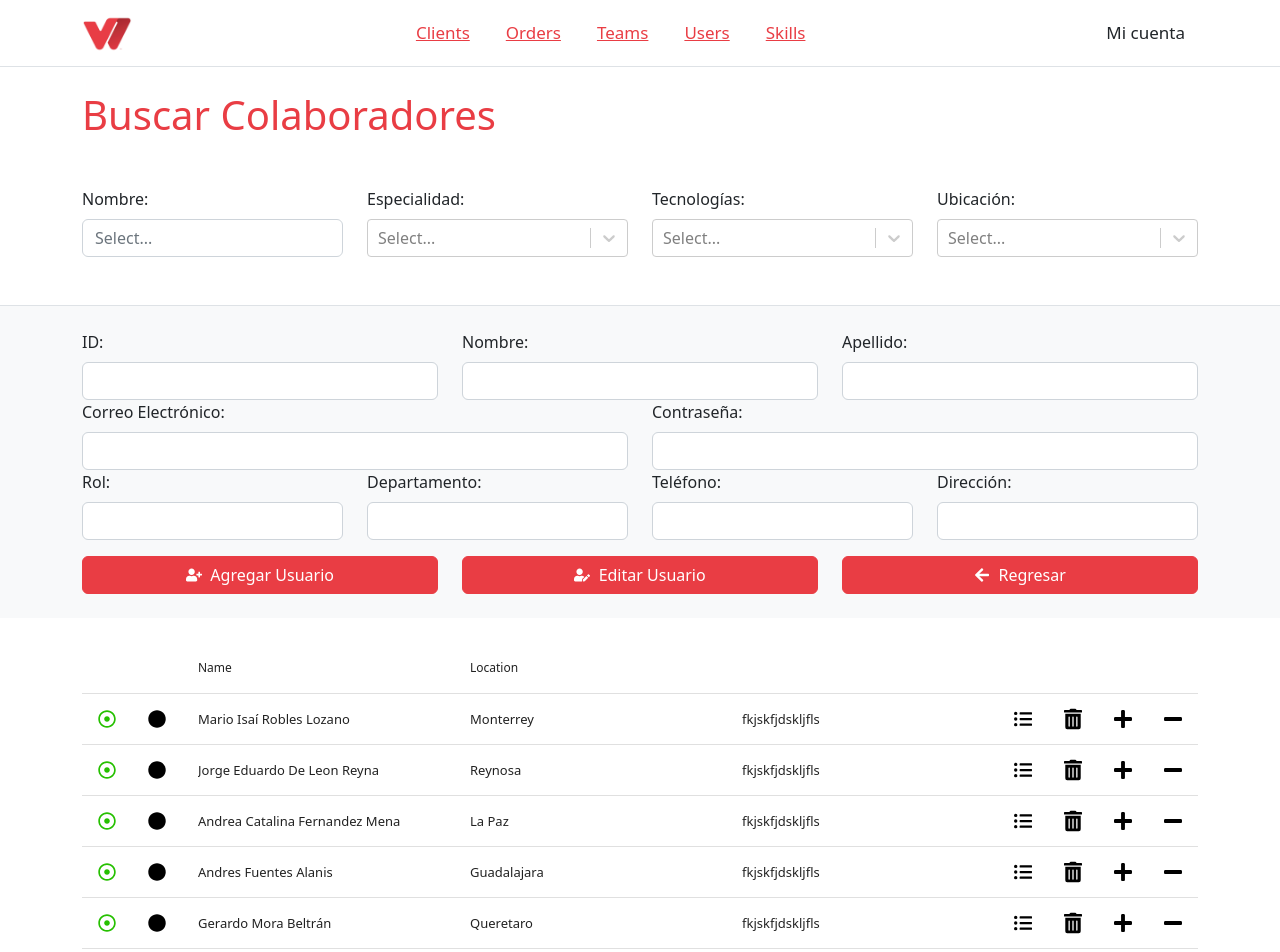
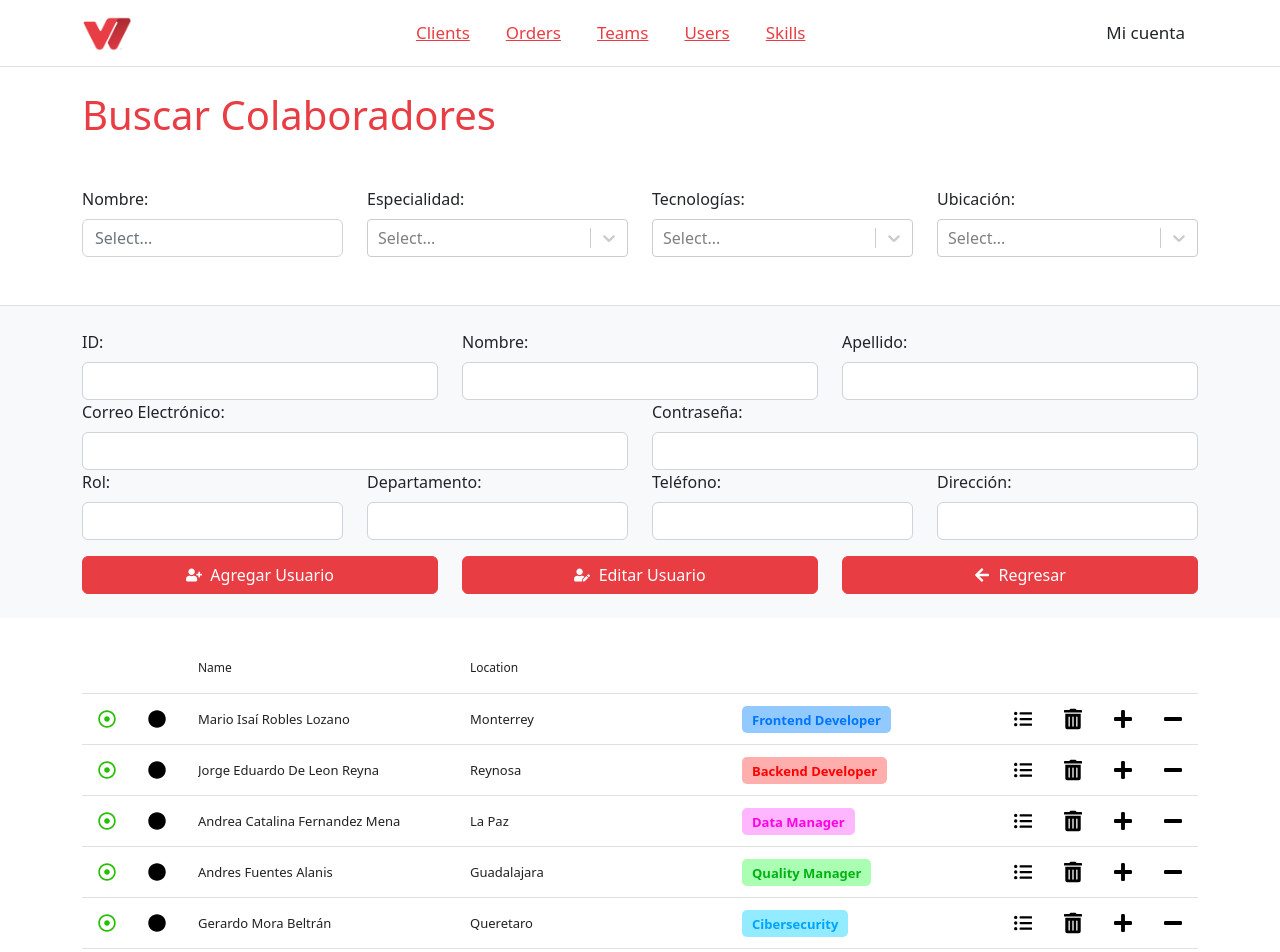
Before and after one commit to wizelineacademy/itesm-socioformador-ene-feb-2023-equipo-2, a Next.js app: page /admin/users in a window 1280 px wide. Shown: the top 952 px of the page. Built offline with nearby package versions, Linux system fonts and the light colour scheme.

Commit message:
feature/HU205/HU301-employee-card-early-design-finished
Badges for the working areas created

```diff
--- /dev/null
+++ b/src/components/AreaBadge.module.css
@@ -0,0 +1,39 @@
+/* Styles for the area tags */
+.working-area-badge {
+  width: fit-content;
+  block-size: fit-content;
+  height: 27px;
+  border-radius: 5px;
+  padding: 5px 10px 5px 10px;
+  font-weight: bold;
+}
+
+.badge-frontend {
+  background-color: #92CAFF;
+  color: #0075FF;
+}
+
+.badge-backend {
+  background-color: #FFAEAE;
+  color: #FF0000;
+}
+
+.badge-data {
+  background-color: #FEB6FF;
+  color: #FF00E5;
+}
+
+.badge-quality {
+  background-color: #ABFFB3;
+  color: #00B212;
+}
+
+.badge-cibersecurity {
+  background-color: #92EBFF;
+  color: #00A3FF;
+}
+
+.badge-mobile {
+  background-color: #D1ACFF;
+  color: #8000FF;
+}
--- /dev/null
+++ b/src/components/AreaBadge.tsx
@@ -0,0 +1,23 @@
+// TODO
+
+import React, { Fragment, useState } from 'react';
+import * as FaIcons from 'react-icons/fa';
+import styles from './AreaBadge.module.css';
+
+interface BadgeProps {
+  workingAreaBagde: string;     //   listForAdmin, listForEmployee, addToOrder, OrderSummary
+  workingArea: string;     //   listForAdmin, listForEmployee, addToOrder, OrderSummary
+}
+
+const AreaBadge = (props: BadgeProps) => {
+
+  return (
+    <>
+      <div className={`${styles['working-area-badge']} ${styles[`badge-${props.workingArea}`]}`}>
+        {props.workingAreaBagde}
+      </div>
+    </>
+  )
+}
+
+export default AreaBadge
--- a/src/components/EmployeeCard.tsx
+++ b/src/components/EmployeeCard.tsx
@@ -4,8 +4,8 @@
 
 import React, { Fragment, useState } from 'react';
 import * as FaIcons from 'react-icons/fa';
-import styles from './EmployeeCard.module.css';
 import DataTable, { TableColumn} from 'react-data-table-component';
+import AreaBadge from "./AreaBadge";
 
 interface CardProps {
   pageType: string;     //   listForAdmin, listForEmployee, addToOrder, OrderSummary
@@ -48,12 +48,6 @@ const EmployeeCard = (props: CardProps) => {
     )
   }
 
-  interface DataRow {
-    employeeName: string;
-    employeeLocation: string;
-    employeeArea: string;
-  }
-
   const customStyles = {
     rows: {
         style: {
@@ -67,6 +61,13 @@ const EmployeeCard = (props: CardProps) => {
         },
     },
   };
+
+  interface DataRow {
+    employeeName: string;
+    employeeLocation: string;
+    employeeAreaBadge: string;
+    employeeArea: string;
+  }
 
   const columns: TableColumn<DataRow>[] = React.useMemo(
     () => [
@@ -102,7 +103,7 @@ const EmployeeCard = (props: CardProps) => {
       {
         cell: (row) => (
           <Fragment>
-            fkjskfjdskljfls
+              <AreaBadge workingAreaBagde={row.employeeAreaBadge} workingArea={row.employeeArea} />
           </Fragment>
         ),
       },
@@ -157,32 +158,38 @@ const EmployeeCard = (props: CardProps) => {
     {
       employeeName: 'Mario Isaí Robles Lozano',
       employeeLocation: 'Monterrey',
-      employeeArea: 'Frontend Developer',
+      employeeAreaBadge: 'Frontend Developer',
+      employeeArea: 'frontend'
     },
     {
       employeeName: 'Jorge Eduardo De Leon Reyna',
       employeeLocation: 'Reynosa',
-      employeeArea: 'Backendend Developer',
+      employeeAreaBadge: 'Backend Developer',
+      employeeArea: 'backend'
     },
     {
       employeeName: 'Andrea Catalina Fernandez Mena',
       employeeLocation: 'La Paz',
-      employeeArea: 'Data Manager',
+      employeeAreaBadge: 'Data Manager',
+      employeeArea: 'data'
     },
     {
       employeeName: 'Andres Fuentes Alanis',
       employeeLocation: 'Guadalajara',
-      employeeArea: 'Quality Manager',
+      employeeAreaBadge: 'Quality Manager',
+      employeeArea: 'quality'
     },
     {
       employeeName: 'Gerardo Mora Beltrán',
       employeeLocation: 'Queretaro',
-      employeeArea: 'Cibersecurity',
+      employeeAreaBadge: 'Cibersecurity',
+      employeeArea: 'cibersecurity'
     },
     {
       employeeName: 'Oscar Alejandro Reyna Mont.',
       employeeLocation: 'Guadalajara',
-      employeeArea: 'Mobile Developer',
+      employeeAreaBadge: 'Mobile Developer',
+      employeeArea: 'mobile'
     },
   ]
 
--- a/src/components/EmployeeSearch.tsx
+++ b/src/components/EmployeeSearch.tsx
@@ -13,7 +13,7 @@ const specialityOptions = [
   { value: 'backend', label: 'Backend Developer' },
   { value: 'data', label: 'Data Manager' },
   { value: 'quality', label: 'Quality Manager' },
-  { value: 'cibersec', label: 'Cibersecurity' },
+  { value: 'cibersecurity', label: 'Cibersecurity' },
   { value: 'networks', label: 'Network Administrator' },
   { value: 'mobile', label: 'Mobile Developer' },
 ]
--- a/src/styles/globals.css
+++ b/src/styles/globals.css
@@ -170,16 +170,3 @@ a,h1{
 .state-creating-employee {
   color: #646979;
 }
-
-/* Styles for the area tags */
-.working-area-tag {
-  width: fit-content;
-  block-size: fit-content;
-  height: 20px;
-  border-radius: 5px;
-}
-
-.tag-frontend {
-  background-color: #92CAFF;
-  color: #0075FF;
-}
```
Also changed, not shown: src/components/EmployeeCard.module.css (deleted, +0 -14 lines).
